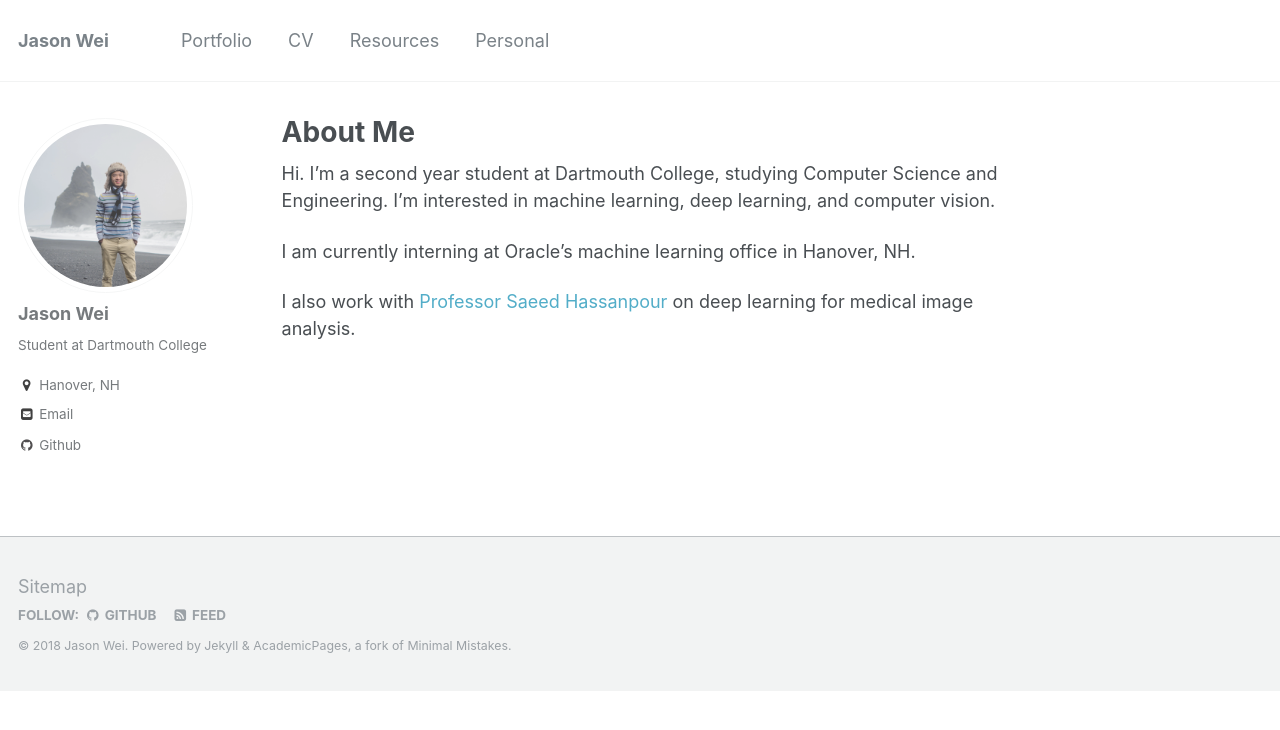
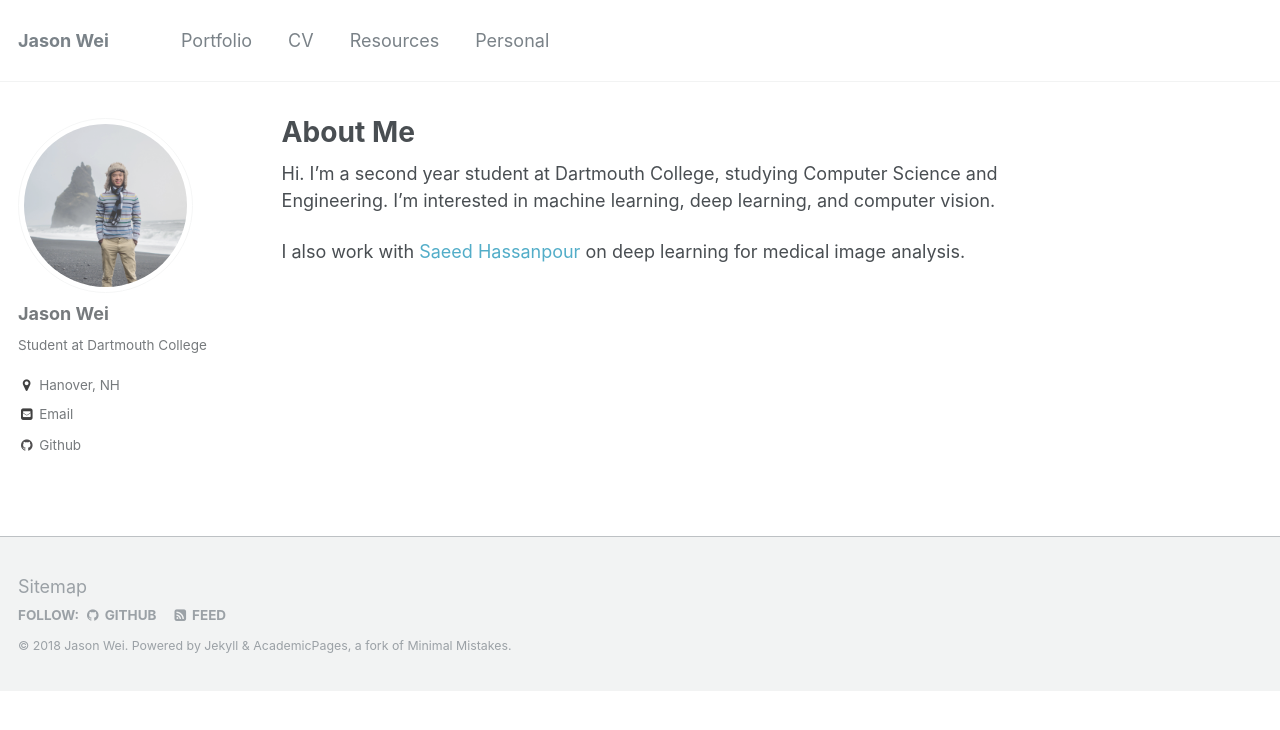
Before and after one commit to jasonwei20/jasonwei20.github.io, a Jekyll site: the page built from _pages/about.md, in a window 1280 px wide. Shown: the top 730 px of the page. Built offline with Jekyll 4.4.1, drawn with Linux system fonts in a browser that asks for light colours.

Commit message:
Update about.md

```diff
--- a/_pages/about.md
+++ b/_pages/about.md
@@ -10,6 +10,4 @@
 
 Hi. I'm a second year student at Dartmouth College, studying Computer Science and Engineering. I'm interested in machine learning, deep learning, and computer vision.
 
-I am currently interning at Oracle's machine learning office in Hanover, NH.
-
-I also work with [Professor Saeed Hassanpour](https://www.hassanpourlab.com/) on deep learning for medical image analysis.
+I also work with [Saeed Hassanpour](https://www.hassanpourlab.com/) on deep learning for medical image analysis.
```
